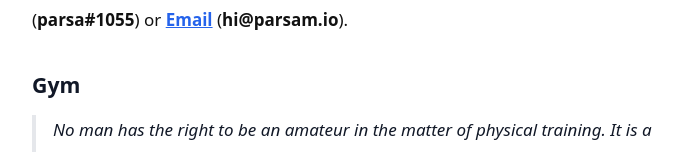
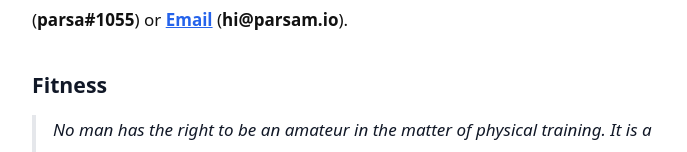
Before and after one commit to pzrsa/parsam.io, a Next.js app: page /about in a window 1280 px wide. Shown: the part 397-549 px from the top of the page, without its empty margins (296-983 px from the left). Built offline with nearby package versions, Linux system fonts and the light colour scheme.

Commit message:
rename to fitness

```diff
--- a/pages/about.tsx
+++ b/pages/about.tsx
@@ -75,7 +75,7 @@ export default function About() {
             </div>
           </div>
           <div>
-            <h3>Gym</h3>
+            <h3>Fitness</h3>
             <blockquote>
               No man has the right to be an amateur in the matter of physical
               training. It is a shame for a man to grow old without seeing the
```
